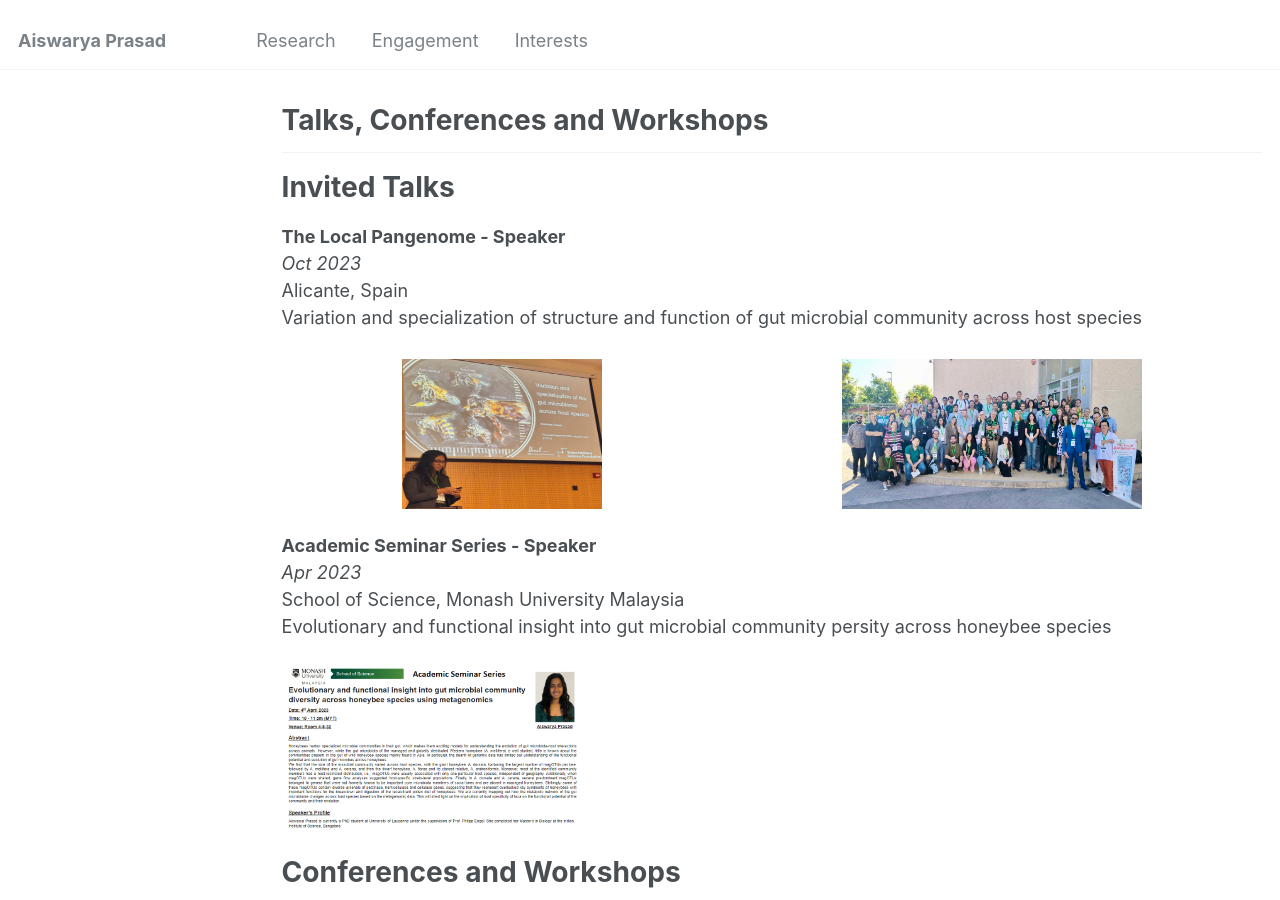
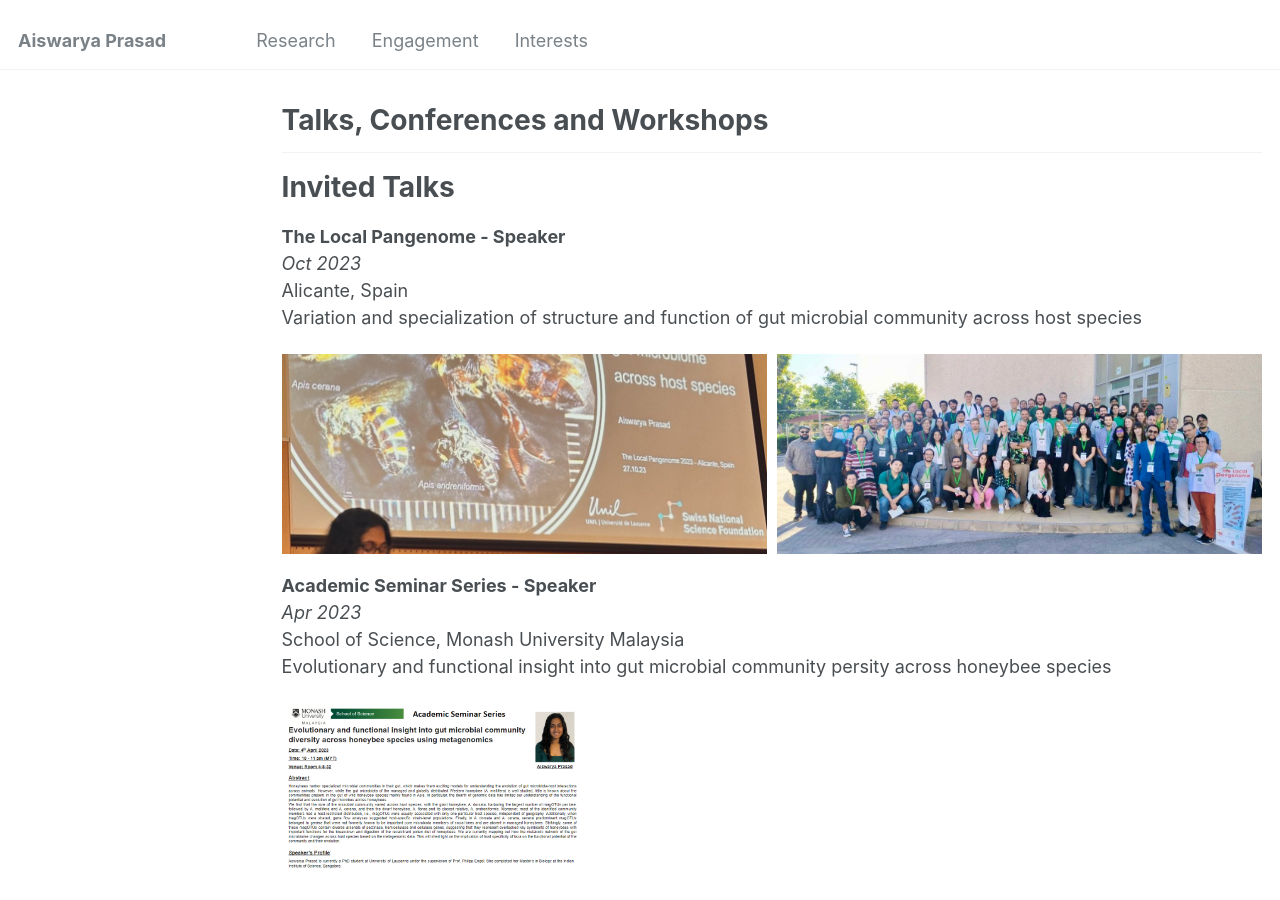
Before and after one commit to Aiswarya-prasad/aiswarya-prasad.github.io, a Jekyll site: the page built from _engagement/talks_and_conferences.md, in a window 1280 px wide and 900 px high. Built offline with Jekyll 4.4.1, drawn with Linux system fonts in a browser that asks for light colours.

Commit message:
Syntax change, squash commit later or just ignore.

```diff
--- a/_engagement/talks_and_conferences.md
+++ b/_engagement/talks_and_conferences.md
@@ -43,15 +43,14 @@
 Variation and specialization of structure and function of gut microbial community across host species
 
 
-<div style="display: flex; flex-wrap: wrap; justify-content: space-around;">
-  <div style="flex: 0 0 200px; max-width: 200px; height: 150px; margin: 5px;">
-    <img src="/images/research/LocalPangenomeConference.jpeg" alt="Aiswarya Prasad presenting her invited talk at the Local Pangenome Conference" style="width: 100%; height: 100%;" />
+<div style="display: flex; gap: 10px;">
+  <div style="flex: 1;">
+    <img src="/images/research/LocalPangenomeConference.jpeg" alt="Aiswarya Prasad presenting her invited talk at the Local Pangenome Conference" style="width: 100%; height: 200px; object-fit: cover;" />
   </div>
-  <div style="flex: 0 0 300px; max-width: 300px; height: 150px; margin: 5px;">
-    <img src="/images/research/LocalPangenomeGroupPicture.jpeg" alt="Aiswarya Prasad with other speakers at the Local Pangenome Conference" style="width: 100%; height: 100%;" />
+  <div style="flex: 1;">
+    <img src="/images/research/LocalPangenomeGroupPicture.jpeg" alt="Aiswarya Prasad with other speakers at the Local Pangenome Conference" style="width: 100%; height: 200px; object-fit: cover;" />
   </div>
 </div>
-
 
 **Academic Seminar Series - Speaker** \\
 _Apr 2023_ \\
```
